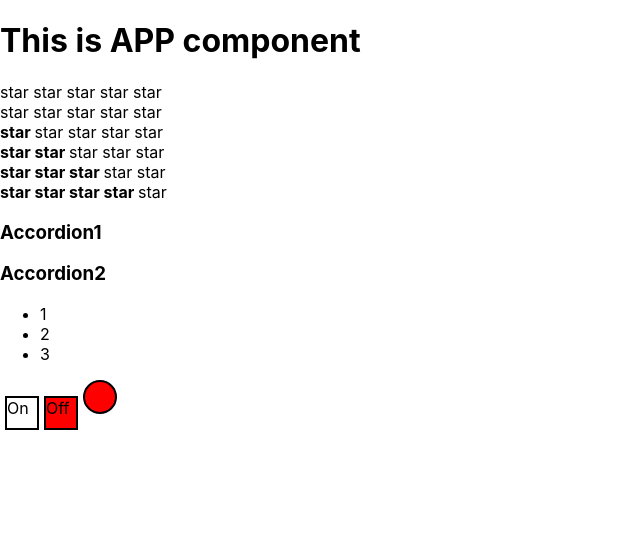
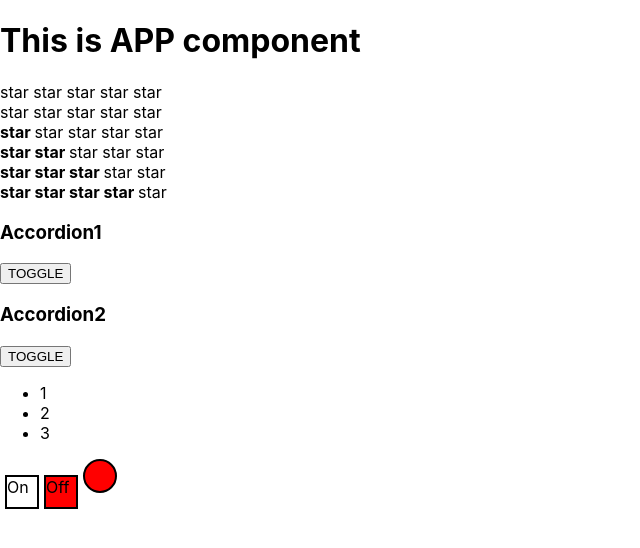
Before and after one commit to Olga841/react-kabzda-kak-podrbno, a React (Create React App) app: page / in a window 1280 px wide. Shown: the top 548 px of the page, without its empty margins (0-640 px from the left). Built offline with nearby package versions, Linux system fonts and the light colour scheme.

Commit message:
Add button to Accordion.tsx

```diff
--- a/src/Accordion.tsx
+++ b/src/Accordion.tsx
@@ -14,6 +14,7 @@ export function Accordion(props: AccordionPropsType) {
     return (
         <div>
             <AccordionTitle title={props.title}/>
+            <button>TOGGLE</button>
             {!props.collapsed && <AccordionBody/>}
         </div>
     )
--- a/src/OnOff.tsx
+++ b/src/OnOff.tsx
@@ -1,20 +1,13 @@
 import React, {useState} from "react";
 
-
-type OnOffPropsType = {
-
-}
-
-
-
-export function OnOff(props: OnOffPropsType) {
-    const[on, setOn] = useState(false)
+export function OnOff() {
+    const [on, setOn] = useState(false)
     const onStyles = {
         width: '30px',
         height: '30px',
         border: '2px solid black',
         marginLeft: '5px',
-        background: on? 'green' : 'white',
+        background: on ? 'green' : 'white',
         display: 'inline-block'
     }
     const offStyles = {
@@ -22,7 +15,7 @@ export function OnOff(props: OnOffPropsType) {
         height: '30px',
         border: '2px solid black',
         marginLeft: '5px',
-        background: on? 'white' : 'red',
+        background: on ? 'white' : 'red',
         display: 'inline-block'
     }
     const indicatorStyles = {
@@ -31,7 +24,7 @@ export function OnOff(props: OnOffPropsType) {
         borderRadius: '30px',
         border: '2px solid black',
         marginLeft: '5px',
-        background: on? 'green' : 'red',
+        background: on ? 'green' : 'red',
         display: 'inline-block'
     }
 
```
